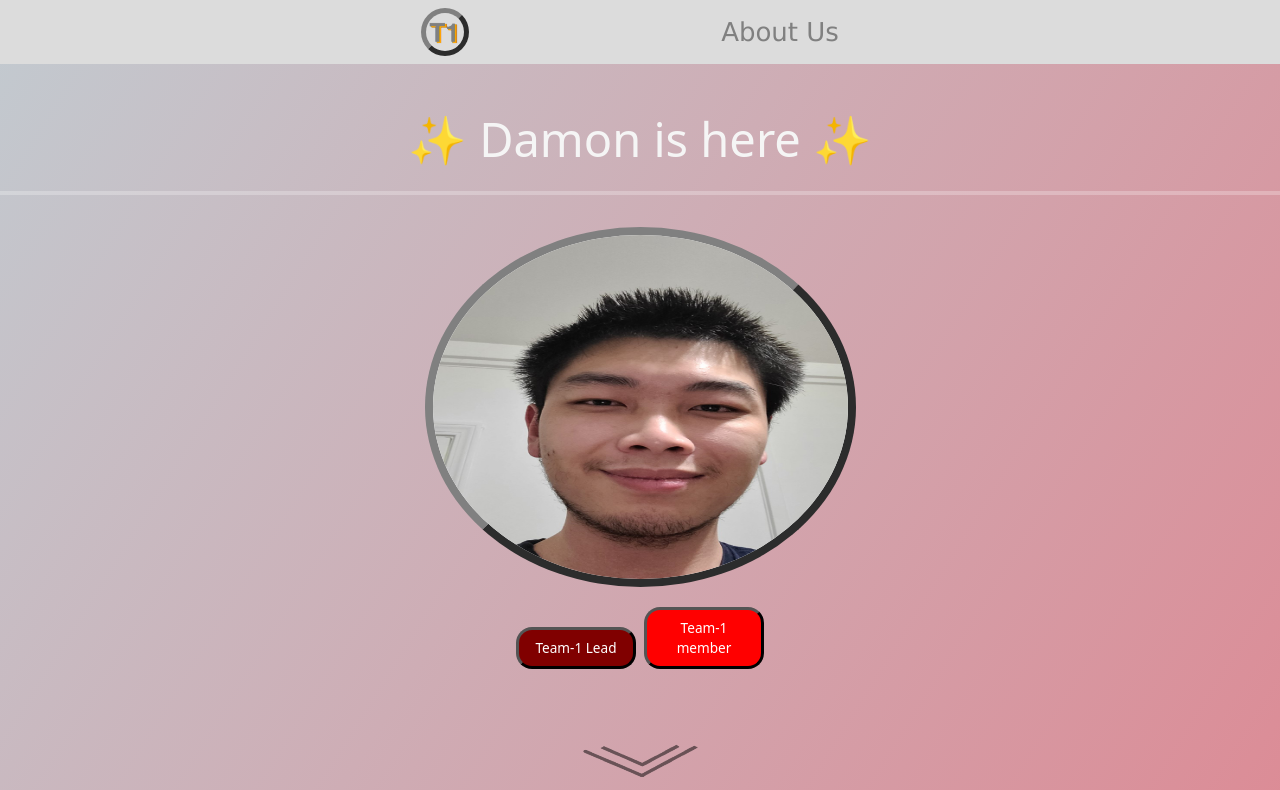
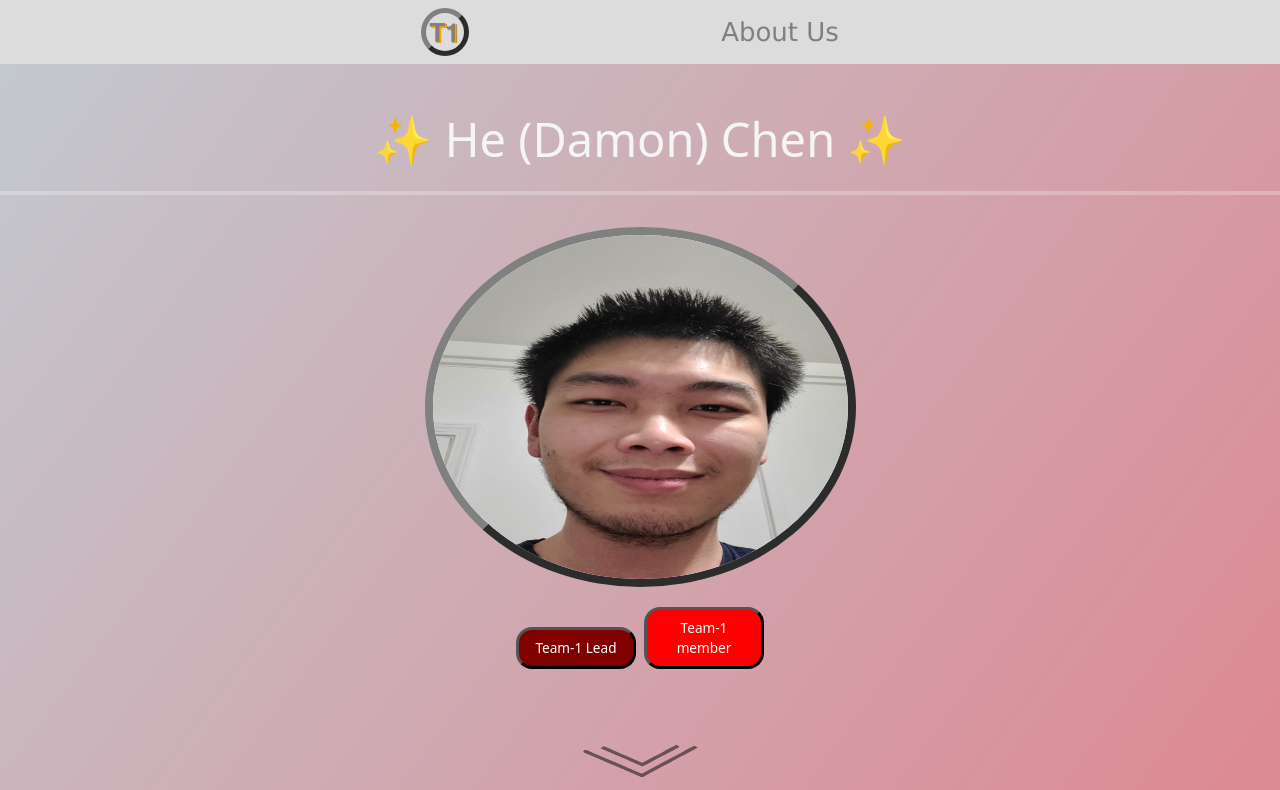
Before and after one commit to KelvinChingKiuChan/csc648-react-frontend, a React (Create React App) app: page /Damon in a window 1280 px wide. Shown: the top 790 px of the page. Built offline with nearby package versions, Linux system fonts and the light colour scheme.

Commit message:
Update ProfileDamon.js

```diff
--- a/src/Profiles/ProfileDamon.js
+++ b/src/Profiles/ProfileDamon.js
@@ -15,10 +15,10 @@ var roles = [<a className="Badges" id={role} />,<a className="Badges" id="Team-1
 //Mandatory Section:
 //General Info (Mandatory) replace the default values with your desired content related
 //enter your name
-const name = "Damon is here"
+const name = "He (Damon) Chen"
 //change on top with import and link your image
 //any amount of text to describe yourself
-const text = `Lorem Ipsum is simply dummy text of the printing and typesetting industry. Lorem Ipsum has been the industry's standard dummy text ever since the 1500s, when an unknown printer took a galley of type and scrambled it to make a type specimen book. It has survived not only five centuries, but also the leap into electronic typesetting, remaining essentially unchanged. It was popularised in the 1960s with the release of Letraset sheets containing Lorem Ipsum passages, and more recently with desktop publishing software like Aldus PageMaker including versions of Lorem Ipsum.
+const text = `He I'm He Chen but I prfer to go by Damon. My favoirte programming language is Python
              `
 
 
```
